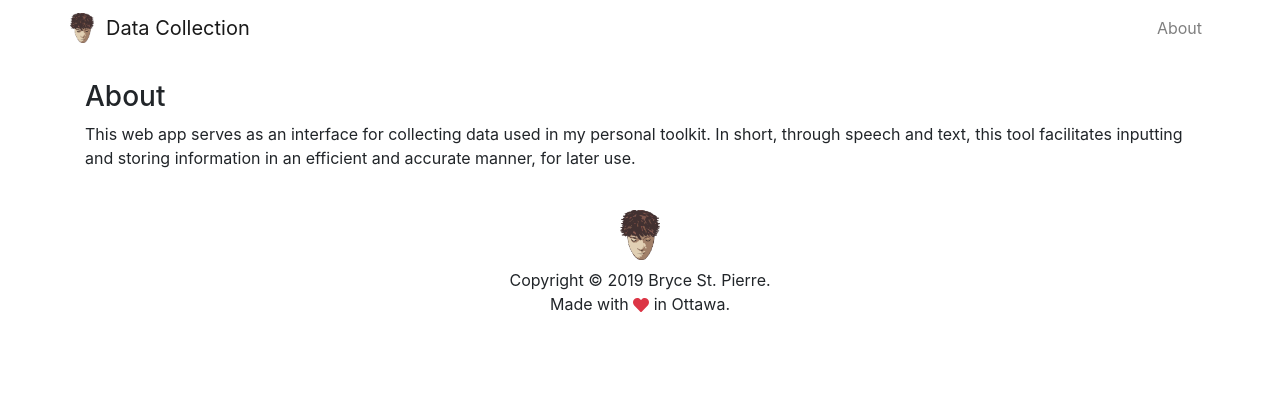
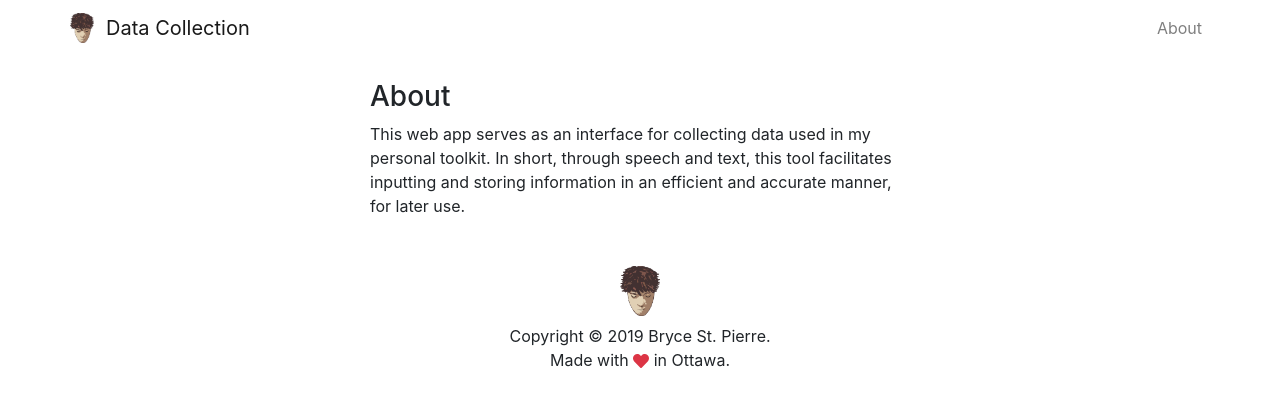
Before and after one commit to BryceStPierre/personal-toolkit-data-collection, a React (Create React App) app in the folder client/: page /about in a window 1280 px wide. Shown: the top 406 px of the page. Built offline with nearby package versions, Linux system fonts and the light colour scheme; no server answers.

Commit message:
Made UI components consistent.

```diff
--- a/client/src/About.js
+++ b/client/src/About.js
@@ -10,9 +10,9 @@ class About extends Component {
 
   render () {
     return (
-      <Container className={"mt-4"}>
-        <Row className={"mb-3"}>
-          <Col>
+      <Container>
+        <Row className={'justify-content-center'}>
+          <Col xs={12} sm={10} md={8} lg={8} xl={6}>
             <h3>About</h3>
             <p>{values.paragraphs.about}</p>
           </Col>
--- a/client/src/App.js
+++ b/client/src/App.js
@@ -61,6 +61,7 @@ class App extends Component {
             isOpen={this.state.isOpen}
             isSignedIn={this.state.isSignedIn}
             onToggle={this.handleToggleNavigation} />
+          <div className='mt-4 mb-4'>
             <Switch>
               <Route path='/' exact render={props => <Login {...props} onSignIn={this.handleSignIn} />} />
               <Route path='/about' component={About} />
@@ -69,6 +70,7 @@ class App extends Component {
                 : <Redirect to={{ pathname: '/', state: { from: this.props.location } }} /> }
               <Route component={NotFound} />
             </Switch>
+          </div>
           <Footer user={this.state.user}/>
         </div>
       </Router>
--- a/client/src/Collection.js
+++ b/client/src/Collection.js
@@ -139,14 +139,10 @@ class Collection extends Component {
     const { flags } = this.state;
 
     return (
-      <Container className={'mt-4'}>
-        <Row className={'mb-3'}>
-          <Col>
-            <h3>Collection</h3>
-          </Col>
-        </Row>
+      <Container>
         <Row className={'justify-content-center'}>
           <Col xs={12} sm={10} md={8} lg={8} xl={6}>
+            <h3 className={'mb-4'}>Collection</h3>
             <Form onSubmit={this.handleSubmit}>
 
               { !flags.newDomain && <MetaOptionSelect
--- a/client/src/Footer.js
+++ b/client/src/Footer.js
@@ -7,7 +7,7 @@ import { FaHeart } from "react-icons/fa";
 import bryce from './bryce.png';
 
 const Footer = (props) => (
-  <Container fluid className={'bg-light'}>
+  <Container className={'bg-light'}>
     { props.user && <Row>
       <Col className={'text-center mt-4'}>
         <p className={'text-small mb-0'}>
--- a/client/src/Login.js
+++ b/client/src/Login.js
@@ -61,9 +61,9 @@ class Login extends Component {
       return <Redirect to='/collection' />;
 
     return (
-      <Container className={'mt-4 mb-4'}>
+      <Container>
         <Row className={'justify-content-center'}>
-          <Col xs={9} sm={6} md={6}>
+          <Col xs={12} sm={10} md={8} lg={8} xl={6}>
             <h3 className={'mb-3'}>Sign In</h3>
             <p>Please provide your password.</p>
             <Form onSubmit={this.handleLogin}>
--- a/client/src/NotFound.js
+++ b/client/src/NotFound.js
@@ -9,9 +9,9 @@ class NotFound extends Component {
 
   render () {
     return (
-      <Container className={"mt-4"}>
-        <Row className={"mb-3"}>
-          <Col>
+      <Container>
+        <Row className={'justify-content-center'}>
+          <Col xs={12} sm={10} md={8} lg={8} xl={6}>
             <h3>404</h3>
             <p>Oops! That link is either broken or does not exist.</p>
           </Col>
--- a/client/src/Settings.js
+++ b/client/src/Settings.js
@@ -56,14 +56,10 @@ class Settings extends Component {
 
   render() {
     return (
-      <Container className={'mt-4 mb-3'}>
-        <Row className={'mb-3'}>
-          <Col>
-            <h3>Settings</h3>
-          </Col>
-        </Row>
+      <Container>
         <Row className={'justify-content-center mb-3'}>
           <Col xs={12} sm={10} md={8} lg={8} xl={6}>
+            <h3 className={'mb-4'}>Settings</h3>
             <h5 className={'mb-3'}>Change Password</h5>
             { !this.state.toggle && <Button onClick={this.toggleChangePassword}>
               Change <FaLockOpen />
```
Lines whose indentation alone changed are shown as unchanged.
